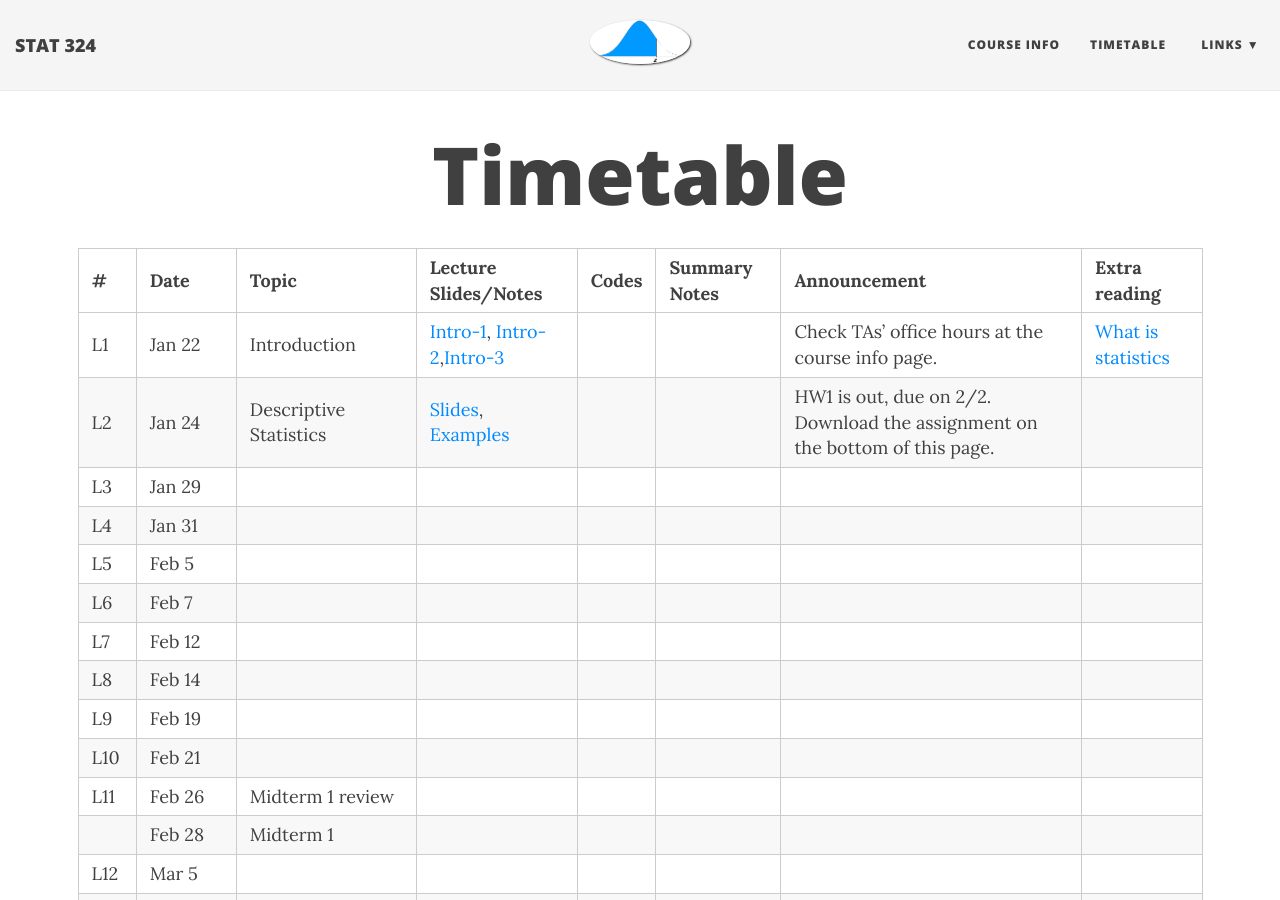
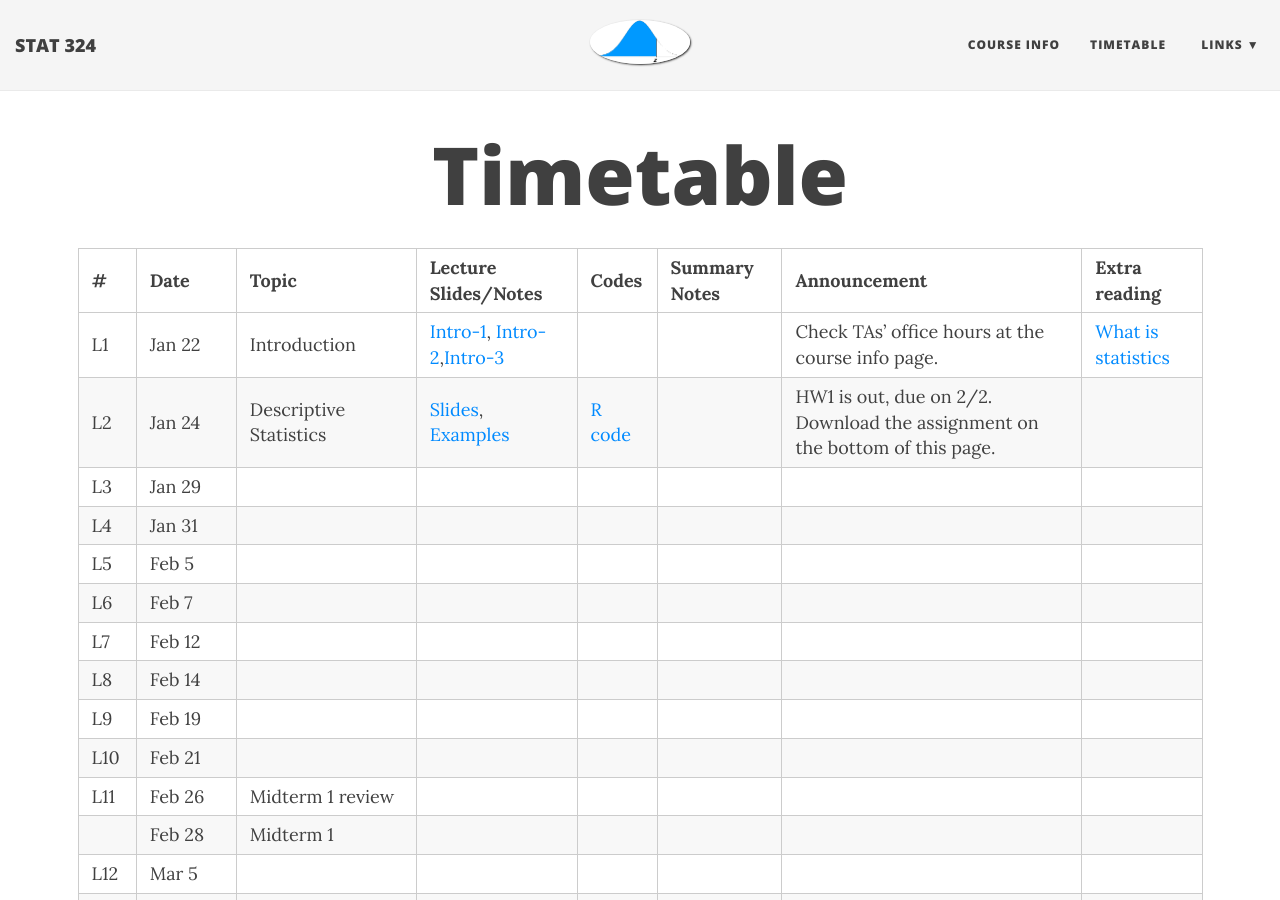
Before and after one commit to duzhewang/stat324, a Jekyll site: the page built from timetable.md, in a window 1280 px wide and 900 px high. Built offline with Jekyll 4.4.1, drawn with Linux system fonts in a browser that asks for light colours; nearby versions of some CDN libraries.

Commit message:
Update timetable.md

```diff
--- a/timetable.md
+++ b/timetable.md
@@ -9,7 +9,7 @@ css: /css/wide_table.css
 | # | Date | Topic    | Lecture Slides/Notes         |Codes      |Summary Notes  | Announcement| Extra reading |
 |---|--------|--------|----------------|-----------|--------------------|-------------|
 |L1| Jan 22 | Introduction  |[Intro-1](https://github.com/dzwang91/stat324/raw/gh-pages/lectures/stat324intro1.pdf), [Intro-2](https://github.com/dzwang91/stat324/raw/gh-pages/lectures/stat324intro2.pptx),[Intro-3](https://github.com/dzwang91/stat324/raw/gh-pages/lectures/stat324intro3.pdf)|      |   | Check TAs' office hours at the course info page.   |  [What is statistics](https://github.com/dzwang91/stat371/raw/gh-pages/extrareading/what-is-statistics.pdf)     |
-|L2| Jan 24 | Descriptive Statistics  |[Slides](https://github.com/dzwang91/stat324/raw/gh-pages/lectures/chapter2.pdf), [Examples](https://github.com/dzwang91/stat324/raw/gh-pages/lectures/chapter2-examples.pptx) |   |   |   HW1 is out, due on 2/2. Download the assignment on the bottom of this page.   |     |
+|L2| Jan 24 | Descriptive Statistics  |[Slides](https://github.com/dzwang91/stat324/raw/gh-pages/lectures/chapter2.pdf), [Examples](https://github.com/dzwang91/stat324/raw/gh-pages/lectures/chapter2-examples.pptx) | [R code](https://github.com/dzwang91/stat324/raw/gh-pages/R/chapter2R.txt)  |   |   HW1 is out, due on 2/2. Download the assignment on the bottom of this page.   |     |
 |L3| Jan 29 || | |   | |      |
 |L4| Jan 31 |  |   |    |    |      |    |
 |L5| Feb 5 | |  |  | |   |      |
```
